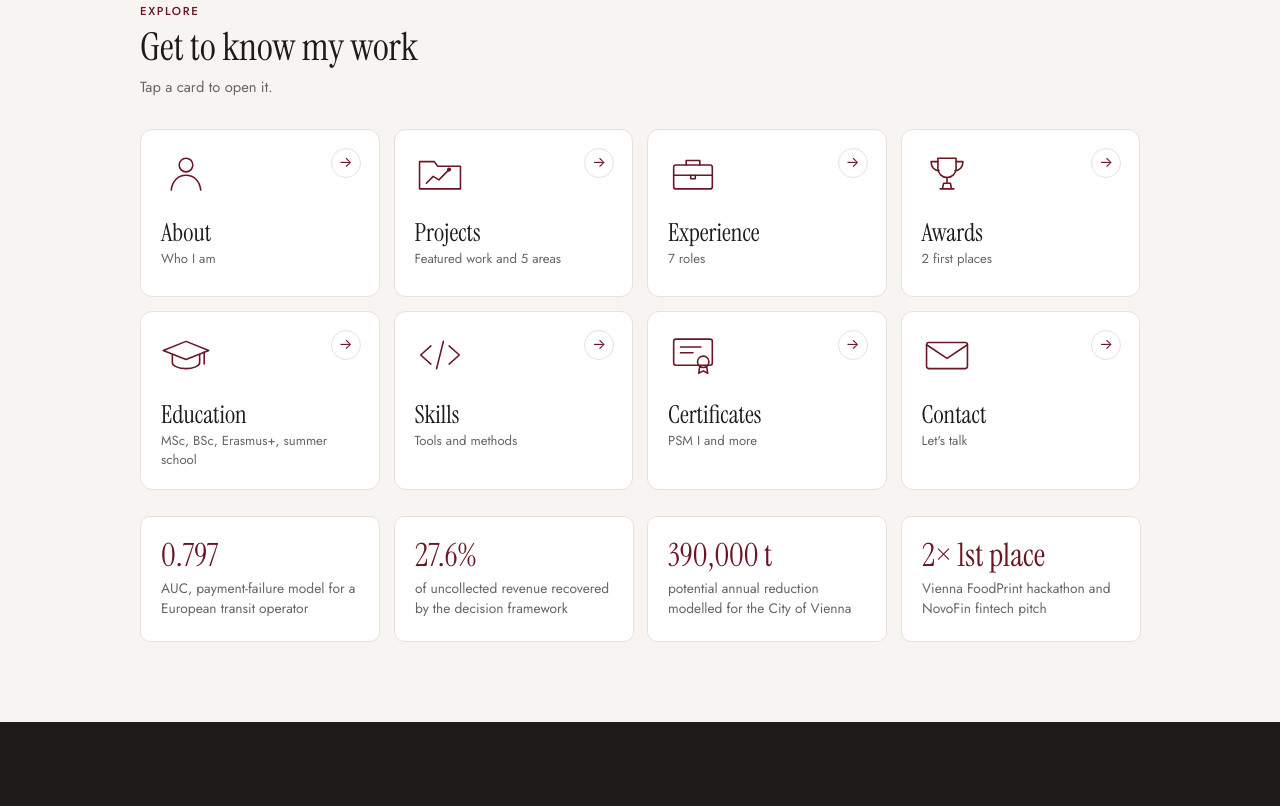
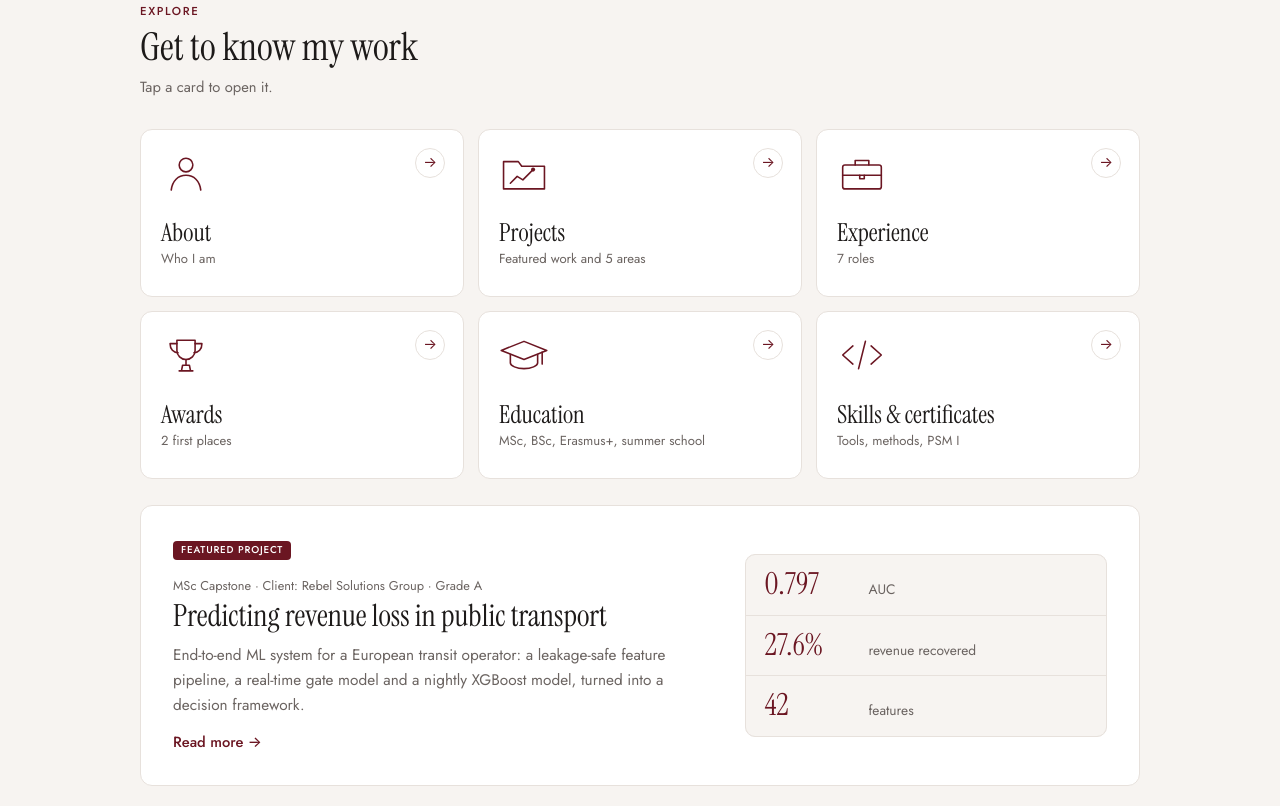
Before and after one commit to fazilebrahimi1/fazilebrahimi1.github.io, a plain HTML site: page preview.html in a window 1280 px wide. Shown: the part 734-1540 px from the top of the page. Drawn offline with Linux system fonts and the light colour scheme.

Commit message:
Preview: key facts in hero, featured capstone on main screen, 6 cards
Co-Authored-By: Claude Opus 5.5 <noreply@anthropic.com>
Claude-Session: https://claude.ai/code/session_01T3aDiN9an6ZuBEc8QVtbxH

```diff
--- a/preview.html
+++ b/preview.html
@@ -220,11 +220,12 @@
     .topbar { position: fixed; left: 0; top: 0; height: 2px; width: 0; background: var(--wine); z-index: 30; }
     @media (min-width: 1380px) { .topbar { display: none; } }
 
+    .facts b { font-weight: 500; color: var(--ink); }
     /* icon menu */
     .explore { border-top: 1px solid var(--line); background: var(--tint); }
     .explore h2 { margin-top: 8px; }
     .explore .note { margin-top: 8px; color: var(--soft); font-size: .92rem; }
-    .tiles { display: grid; grid-template-columns: repeat(4, minmax(0, 1fr)); gap: 14px; margin-top: 30px; }
+    .tiles { display: grid; grid-template-columns: repeat(3, minmax(0, 1fr)); gap: 14px; margin-top: 30px; }
     .tile { position: relative; display: flex; flex-direction: column; gap: 4px; min-height: 168px; padding: 22px 20px 20px; background: var(--bg); border: 1px solid var(--line); border-radius: 12px; text-decoration: none; color: var(--ink); transition: transform .35s cubic-bezier(.2,.8,.2,1), box-shadow .35s, border-color .3s; }
     .tile:hover { transform: translateY(-4px); box-shadow: 0 22px 36px -26px rgba(107,22,34,.45); border-color: rgba(107,22,34,.35); }
     .tile:active { transform: scale(.98); }
@@ -235,6 +236,17 @@
     .tile:hover .arr { background: var(--wine); color: #fff; border-color: var(--wine); transform: rotate(-45deg); }
     .explore .hl { margin-top: 26px; }
     @media (max-width: 860px) { .tiles { grid-template-columns: 1fr 1fr; gap: 10px; } .tile { min-height: 150px; padding: 18px 16px 16px; } .tile .t { font-size: 1.35rem; } .tile .arr { top: 14px; right: 14px; width: 26px; height: 26px; } }
+    .feat-main { display: grid; grid-template-columns: 1.5fr 1fr; gap: 30px; align-items: center; margin-top: 26px; padding: 30px 32px; background: var(--bg); border: 1px solid var(--line); border-radius: 12px; }
+    .feat-main .meta { margin-top: 12px; font-size: .8rem; color: var(--soft); }
+    .feat-main h3 { margin-top: 4px; font: 400 1.9rem/1.08 var(--serif); }
+    .feat-main p:not(.meta) { margin-top: 10px; color: var(--soft); font-size: .96rem; }
+    .fm-more { margin-top: 16px; font: 500 .92rem/1 var(--sans); color: var(--wine); background: none; border: 0; padding: 0; cursor: pointer; }
+    .fm-more:hover { text-decoration: underline; }
+    .fm-nums { display: grid; gap: 1px; background: var(--line); border: 1px solid var(--line); border-radius: 10px; overflow: hidden; }
+    .fm-nums div { display: flex; align-items: baseline; gap: 12px; padding: 14px 18px; background: var(--tint); }
+    .fm-nums dt { font: 400 1.9rem/1 var(--serif); color: var(--wine); min-width: 92px; }
+    .fm-nums dd { font-size: .86rem; color: var(--soft); }
+    @media (max-width: 760px) { .feat-main { grid-template-columns: 1fr; gap: 20px; padding: 22px 18px; } .feat-main h3 { font-size: 1.6rem; } }
     /* panel overlay */
     .ov { position: fixed; inset: 0; z-index: 40; background: var(--bg); overflow-y: auto; -webkit-overflow-scrolling: touch; overscroll-behavior: contain; visibility: hidden; transform: translateY(24px); opacity: 0; transition: opacity .35s, transform .45s cubic-bezier(.2,.8,.2,1), visibility 0s .45s; }
     .ov.open { visibility: visible; transform: none; opacity: 1; transition: opacity .35s, transform .45s cubic-bezier(.2,.8,.2,1); }
@@ -269,7 +281,7 @@
         <h1>Fazile Brahimi</h1>
         <p class="role">Data Science &amp; Data Engineering</p>
         <p class="lead">I build predictive models and the data pipelines that feed them. Currently working on Kosovo's national government Data Hub.</p>
-        <div class="facts"><span>Pristina, Kosovo · CET</span><span>MSc Business Analytics, CEU Vienna</span><span>Professional Scrum Master I</span></div>
+        <div class="facts"><span><b>Now:</b> Senior IT Officer, ASHI (Kosovo)</span><span>MSc Business Analytics (Merit), CEU Vienna</span><span>Pristina · CET</span><span>Scrum Master (PSM I)</span></div>
         <div class="cta">
           <a class="btn" href="mailto:fazilebrahimi1@gmail.com">Get in touch</a>
           <a class="btn line" href="https://github.com/fazilebrahimi1" target="_blank" rel="noopener">GitHub</a>
@@ -292,16 +304,18 @@
         <a class="tile" href="#experience" data-panel="experience"><svg class="ico" viewBox="0 0 44 36" aria-hidden="true"><rect x="5" y="11" width="34" height="21" rx="2"/><path d="M16 11V7h12v4"/><path d="M5 20h34"/><path d="M20 20v3h4v-3"/></svg><span class="t">Experience</span><span class="s">7 roles</span><span class="arr" aria-hidden="true">→</span></a>
         <a class="tile" href="#awards" data-panel="awards"><svg class="ico" viewBox="0 0 44 36" aria-hidden="true"><path d="M14 5h16v9a8 8 0 0 1-16 0z"/><path d="M14 8H8c0 5 3 8 7 8M30 8h6c0 5-3 8-7 8"/><path d="M22 22v5M16 32h12M18 32l1-5h6l1 5"/></svg><span class="t">Awards</span><span class="s">2 first places</span><span class="arr" aria-hidden="true">→</span></a>
         <a class="tile" href="#education" data-panel="education"><svg class="ico" viewBox="0 0 44 36" aria-hidden="true"><path d="M2 14l20-8 20 8-20 8z"/><path d="M10 17.5V25c0 2.5 5.5 5 12 5s12-2.5 12-5v-7.5"/><path d="M38 15.5V26"/></svg><span class="t">Education</span><span class="s">MSc, BSc, Erasmus+, summer school</span><span class="arr" aria-hidden="true">→</span></a>
-        <a class="tile" href="#skills" data-panel="skills"><svg class="ico" viewBox="0 0 44 36" aria-hidden="true"><path d="M14 10l-9 8 9 8M30 10l9 8-9 8"/><path d="M25 6l-6 24"/></svg><span class="t">Skills</span><span class="s">Tools and methods</span><span class="arr" aria-hidden="true">→</span></a>
-        <a class="tile" href="#certs" data-panel="certs"><svg class="ico" viewBox="0 0 44 36" aria-hidden="true"><rect x="5" y="4" width="34" height="23" rx="2"/><path d="M11 11h18M11 16h11"/><circle cx="31" cy="24" r="5"/><path d="M28 28l-1 6 4-2 4 2-1-6"/></svg><span class="t">Certificates</span><span class="s">PSM I and more</span><span class="arr" aria-hidden="true">→</span></a>
-        <a class="tile" href="#contact" data-panel="contact"><svg class="ico" viewBox="0 0 44 36" aria-hidden="true"><rect x="4" y="7" width="36" height="23" rx="2"/><path d="M4 9l18 12L40 9"/></svg><span class="t">Contact</span><span class="s">Let's talk</span><span class="arr" aria-hidden="true">→</span></a>
+        <a class="tile" href="#skills" data-panel="skills"><svg class="ico" viewBox="0 0 44 36" aria-hidden="true"><path d="M14 10l-9 8 9 8M30 10l9 8-9 8"/><path d="M25 6l-6 24"/></svg><span class="t">Skills &amp; certificates</span><span class="s">Tools, methods, PSM I</span><span class="arr" aria-hidden="true">→</span></a>
       </div>
-      <div class="hl">
-        <div><b data-to="0.797" data-dec="3">0.797</b><span>AUC, payment-failure model for a European transit operator</span></div>
-        <div><b data-to="27.6" data-dec="1" data-suf="%">27.6%</b><span>of uncollected revenue recovered by the decision framework</span></div>
-        <div><b data-to="390000" data-dec="0" data-suf=" t">390,000 t</b><span>potential annual reduction modelled for the City of Vienna</span></div>
-        <div><b>2× 1st place</b><span>Vienna FoodPrint hackathon and NovoFin fintech pitch</span></div>
-      </div>
+      <article class="feat-main">
+        <div>
+          <span class="tag" style="margin-left:0">Featured project</span>
+          <p class="meta">MSc Capstone · Client: Rebel Solutions Group · Grade A</p>
+          <h3>Predicting revenue loss in public transport</h3>
+          <p>End-to-end ML system for a European transit operator: a leakage-safe feature pipeline, a real-time gate model and a nightly XGBoost model, turned into a decision framework.</p>
+          <button type="button" class="fm-more" data-goto="capstone">Read more →</button>
+        </div>
+        <dl class="fm-nums"><div><dt>0.797</dt><dd>AUC</dd></div><div><dt>27.6%</dt><dd>revenue recovered</dd></div><div><dt>42</dt><dd>features</dd></div></dl>
+      </article>
     </div>
   </section>
 
@@ -328,7 +342,7 @@
       <div><p class="label">Work</p><h2>Projects</h2><p class="note">Five areas. Tap one to see the projects.</p></div>
       <div>
       <div class="featured"><span class="tag flag" style="margin-left:0">Featured project</span>
-            <div class="proj">
+            <div class="proj" id="capstone">
               <svg class="ico" viewBox="0 0 44 36" aria-hidden="true"><path d="M4 30h36"/><path d="M7 30V22h6v8M17 30V16h6v14M27 30V9h6v21"/><path d="M5 18L36 4"/><path d="M31 4h5v5"/></svg>
               <p class="meta">Apr – Jun 2026 · MSc Capstone · Client: Rebel Solutions Group · <span class="star">Grade A</span></p>
               <h4>Uncovering and predicting revenue loss in public transport</h4>
@@ -600,7 +614,7 @@
   </section>
   <section id="skills">
     <div class="wrap head">
-      <div><p class="label">Skills</p><h2>Skills</h2></div>
+      <div><p class="label">Skills</p><h2>Skills &amp; certificates</h2></div>
       <div>
         <dl class="rows">
           <div><dt>Data engineering</dt><dd>SQL, ETL &amp; feature pipelines, DataHub, metadata &amp; data governance, AWS, Snowflake</dd></div>
@@ -608,13 +622,7 @@
           <div><dt>Tools &amp; ways of working</dt><dd>Python, R, Stata, Power BI, Git · Scrum (PSM I)</dd></div>
           <div><dt>Languages</dt><dd>Albanian (native), English (C1), German (B2)</dd></div>
         </dl>
-      </div>
-    </div>
-  </section>
-  <section class="tint" id="certs">
-    <div class="wrap head">
-      <div><p class="label">Certificates</p><h2>Certifications</h2></div>
-      <div>
+        <h3 class="sub">Certifications</h3>
         <ul class="certs">
           <li class="main"><span>Professional Scrum Master I (PSM I) — Scrum.org</span><span>2024</span></li>
           <li><span>ERP Business Solutions/SAP — World Bank and the Ministry of Economy</span><span>2024</span></li>
@@ -762,7 +770,7 @@
   /* icon menu: each card opens its section in a full-screen panel */
   (() => {
     const ov = document.getElementById("ov"), body = document.getElementById("ov-body"), title = document.getElementById("ov-t"), vault = document.getElementById("vault");
-    const names = { about: "About", work: "Projects", experience: "Experience", awards: "Awards", education: "Education", skills: "Skills", certs: "Certificates" };
+    const names = { about: "About", work: "Projects", experience: "Experience", awards: "Awards", education: "Education", skills: "Skills & certificates", };
     let cur = null, opener = null;
     function put(id) {
       if (cur) vault.appendChild(cur);
@@ -790,7 +798,7 @@
     addEventListener("popstate", e => { const p = e.state && e.state.panel; if (p) { put(p); if (!ov.classList.contains("open")) open(p, false); } else close(true); });
     addEventListener("keydown", e => { if (e.key === "Escape" && ov.classList.contains("open") && !document.getElementById("deck").classList.contains("open")) document.getElementById("ov-back").click(); });
     // winner cards: "Details" jumps to the full project write-up
-    window.__gotoProject = id => { const el = document.getElementById(id), sec = el.closest("section"); if (cur !== sec) { put(sec.id); history.replaceState({ panel: sec.id }, "", "#" + sec.id); } el.closest("details").open = true; setTimeout(() => el.scrollIntoView({ behavior: "smooth", block: "start" }), 60); };
+    window.__gotoProject = id => { const el = document.getElementById(id), sec = el.closest("section"); if (!ov.classList.contains("open")) open(sec.id); else if (cur !== sec) { put(sec.id); history.replaceState({ panel: sec.id }, "", "#" + sec.id); } const d = el.closest("details"); if (d) d.open = true; setTimeout(() => el.scrollIntoView({ behavior: "smooth", block: "start" }), 60); };
     const h = location.hash.slice(1); if (names[h]) { history.replaceState({ panel: h }, "", "#" + h); open(h, false); }
   })();
 
```
